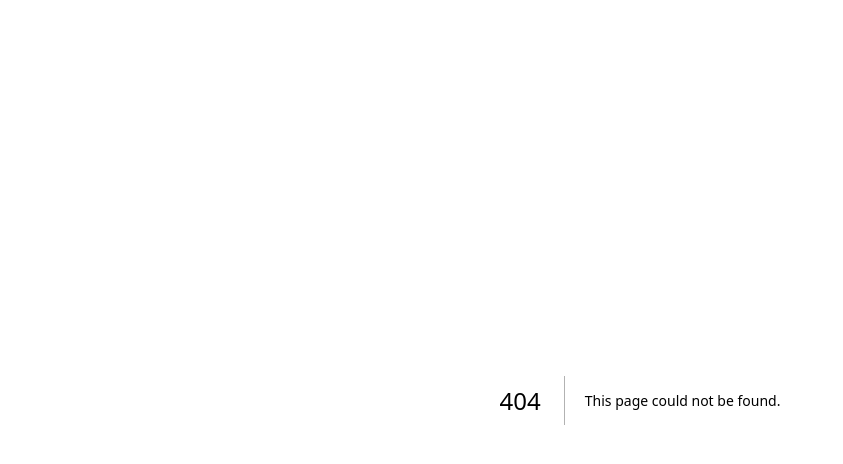
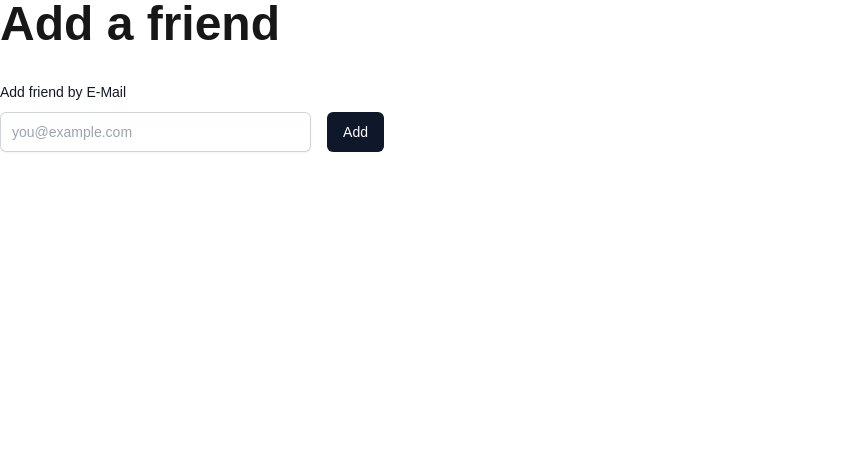
Before and after one commit to codeTun/realtime-chat-app, a Next.js app: page /dashboard/add in a window 1280 px wide. Before the commit this address had no page. Shown: the top 464 px of the page, without its empty margins (0-843 px from the left). Built offline with nearby package versions, Linux system fonts and the light colour scheme.

Commit message:
🆕 Implemented the add new friend

```diff
--- /dev/null
+++ b/src/app/(dashboard)/dashboard/add/page.tsx
@@ -0,0 +1,13 @@
+import { FC } from "react";
+import AddFriendButton from "../../../../components/AddFriendButton";
+
+const Page: FC = () => {
+  return (
+    <main>
+      <h1 className="font-bold text-5xl mb-8">Add a friend</h1>
+      <AddFriendButton />
+    </main>
+  );
+};
+
+export default Page;
--- /dev/null
+++ b/src/app/api/friends/add/route.ts
@@ -0,0 +1,78 @@
+import { fetchRedis } from "@/helpers/redis";
+import { authOptions } from "@/lib/auth";
+import { db } from "@/lib/db";
+import { addFriendSchema } from "@/lib/validations/add-friend";
+import { getServerSession } from "next-auth";
+import { z } from "zod";
+
+export async function POST(req: Request) {
+  try {
+    const body = await req.json();
+
+    const { email: emailToAdd } = addFriendSchema.parse(body.email);
+
+    const idToAdd = (await fetchRedis(
+      "get",
+      `user:email:${emailToAdd}`
+    )) as string;
+
+    if (!idToAdd) {
+      return new Response("This person does not exist.", { status: 400 });
+    }
+
+    const session = await getServerSession(authOptions);
+
+    if (!session) {
+      return new Response("Unauthorized", { status: 401 });
+    }
+
+    if (idToAdd === session.user.id) {
+      return new Response("You cannot add yourself as a friend", {
+        status: 400,
+      });
+    }
+
+    // check if user is already added
+    const isAlreadyAdded = (await fetchRedis(
+      "sismember",
+      `user:${idToAdd}:incoming_friend_requests`,
+      session.user.id
+    )) as 0 | 1;
+
+    if (isAlreadyAdded) {
+      return new Response("Already added this user", { status: 400 });
+    }
+
+    // check if user is already added
+    const isAlreadyFriends = (await fetchRedis(
+      "sismember",
+      `user:${session.user.id}:friends`,
+      idToAdd
+    )) as 0 | 1;
+
+    if (isAlreadyFriends) {
+      return new Response("Already friends with this user", { status: 400 });
+    }
+
+    // valid request, send friend request
+
+    // await pusherServer.trigger(
+    //   toPusherKey(`user:${idToAdd}:incoming_friend_requests`),
+    //   "incoming_friend_requests",
+    //   {
+    //     senderId: session.user.id,
+    //     senderEmail: session.user.email,
+    //   }
+    // );
+
+    await db.sadd(`user:${idToAdd}:incoming_friend_requests`, session.user.id);
+
+    return new Response("OK");
+  } catch (error) {
+    if (error instanceof z.ZodError) {
+      return new Response("Invalid request payload", { status: 422 });
+    }
+
+    return new Response("Invalid request", { status: 400 });
+  }
+}
--- /dev/null
+++ b/src/components/AddFriendButton.tsx
@@ -0,0 +1,76 @@
+"use client";
+import { FC, useState } from "react";
+import Button from "./ui/Button";
+import { addFriendSchema } from "@/lib/validations/add-friend";
+import axios, { AxiosError } from "axios";
+import { z } from "zod";
+import { useForm } from "react-hook-form";
+import { zodResolver } from "@hookform/resolvers/zod";
+
+interface AddFriendButtonProps {}
+
+type FormData = z.infer<typeof addFriendSchema>;
+
+const AddFriendButton: FC<AddFriendButtonProps> = () => {
+  const [showSuccessState, setShowSuccessState] = useState(false);
+  const {
+    register,
+    handleSubmit,
+    setError,
+    formState: { errors },
+  } = useForm<FormData>({
+    resolver: zodResolver(addFriendSchema),
+  });
+
+  const addFriend = async (email: string) => {
+    try {
+      const validatedEmail = addFriendSchema.parse({ email });
+      console.log("Sending request with email:", validatedEmail.email);
+      await axios.post("/api/friends/add", { email: validatedEmail.email });
+      setShowSuccessState(true);
+    } catch (error) {
+      if (error instanceof z.ZodError) {
+        setShowSuccessState(false);
+        setError("email", { message: error.message });
+        return;
+      }
+      if (error instanceof AxiosError) {
+        setShowSuccessState(false);
+        setError("email", { message: error.response?.data });
+        return;
+      }
+      setError("email", { message: "Something went wrong!" });
+    }
+  };
+
+  const onSubmit = async (data: FormData) => {
+    await addFriend(data.email);
+  };
+
+  return (
+    <form onSubmit={handleSubmit(onSubmit)} className="max-w-sm">
+      <label
+        htmlFor="email"
+        className="block text-sm font-medium leading-6 text-gray-900"
+      >
+        Add friend by E-Mail
+      </label>
+
+      <div className="mt-2 flex gap-4">
+        <input
+          {...register("email")}
+          type="text"
+          className="block w-full rounded-md border-0 py-1.5 text-gray-900 shadow-sm ring-1 ring-inset ring-gray-300 placeholder:text-gray-400 focus:ring-2 focus:ring-inset focus:ring-indigo-600 sm:text-sm sm:leading-6"
+          placeholder="you@example.com"
+        />
+        <Button>Add</Button>
+      </div>
+      <p className="mt-1 text-sm text-red-600">{errors.email?.message}</p>
+      {showSuccessState ? (
+        <p className="mt-1 text-sm text-green-600">Friend request sent!</p>
+      ) : null}
+    </form>
+  );
+};
+
+export default AddFriendButton;
--- /dev/null
+++ b/src/helpers/redis.ts
@@ -0,0 +1,25 @@
+const upstashRedisRestUrl = process.env.UPSTASH_REDIS_REST_URL;
+const authToken = process.env.UPSTASH_REDIS_REST_TOKEN;
+
+type Command = "zrange" | "sismember" | "get" | "smembers";
+
+export async function fetchRedis(
+  command: Command,
+  ...args: (string | number)[]
+) {
+  const commandUrl = `${upstashRedisRestUrl}/${command}/${args.join("/")}`;
+
+  const response = await fetch(commandUrl, {
+    headers: {
+      Authorization: `Bearer ${authToken}`,
+    },
+    cache: "no-store",
+  });
+
+  if (!response.ok) {
+    throw new Error(`Error executing Redis command: ${response.statusText}`);
+  }
+
+  const data = await response.json();
+  return data.result;
+}
--- /dev/null
+++ b/src/lib/validations/add-friend.ts
@@ -0,0 +1,5 @@
+import { z } from "zod";
+
+export const addFriendSchema = z.object({
+  email: z.string().email(),
+});
--- a/tailwind.config.ts
+++ b/tailwind.config.ts
@@ -14,6 +14,6 @@ const config: Config = {
       },
     },
   },
-  plugins: [],
+  plugins: [require("@tailwindcss/forms")],
 };
 export default config;
```
Also changed, not shown: package.json (+6 -1 lines), src/app/(auth)/login/page.tsx (renamed from src/app/login/page.tsx), src/app/(dashboard)/dashboard/page.tsx (renamed from src/app/dashboard/page.tsx), 1 other file (tests, documents, lock files or other folders).
